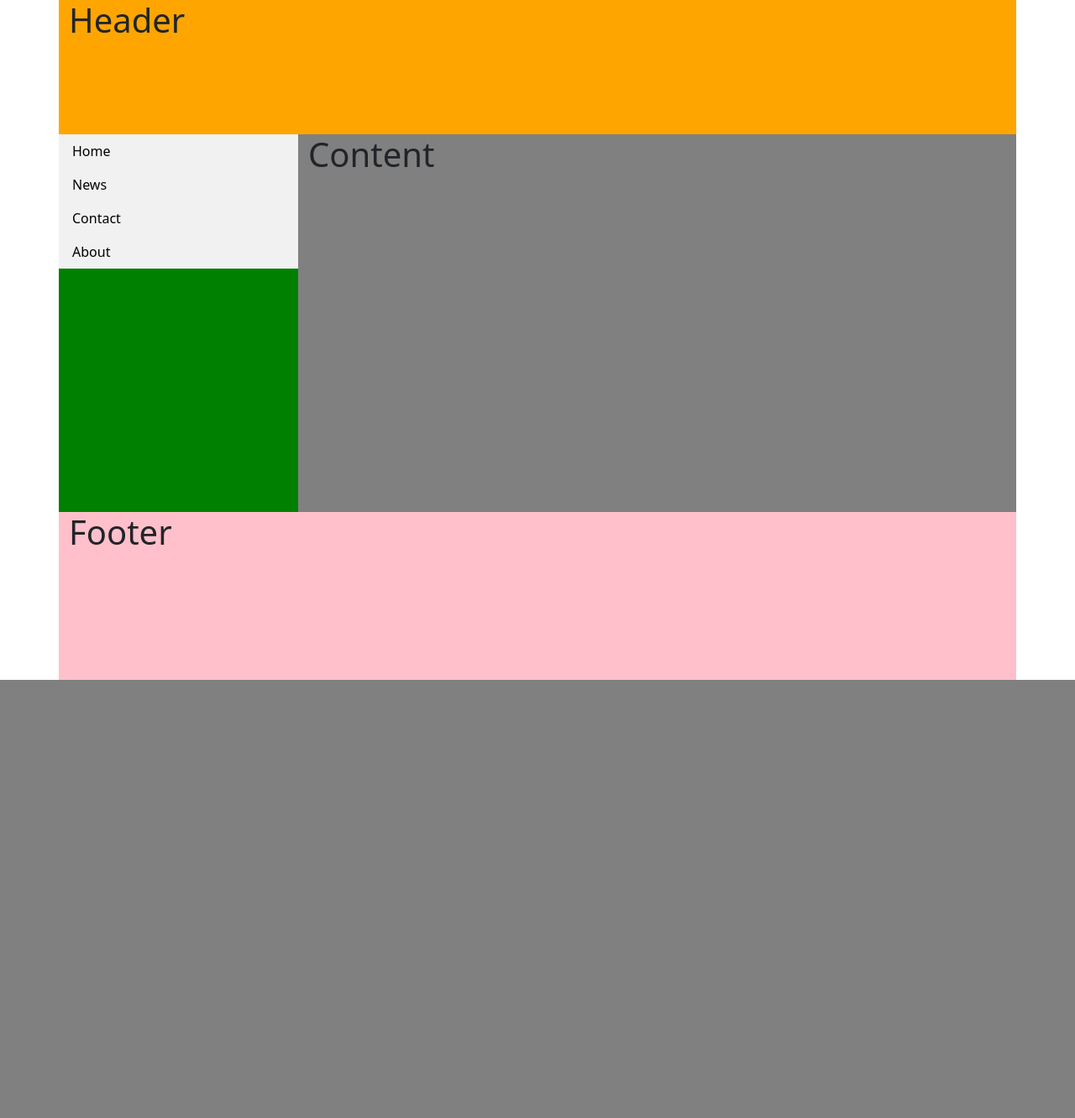
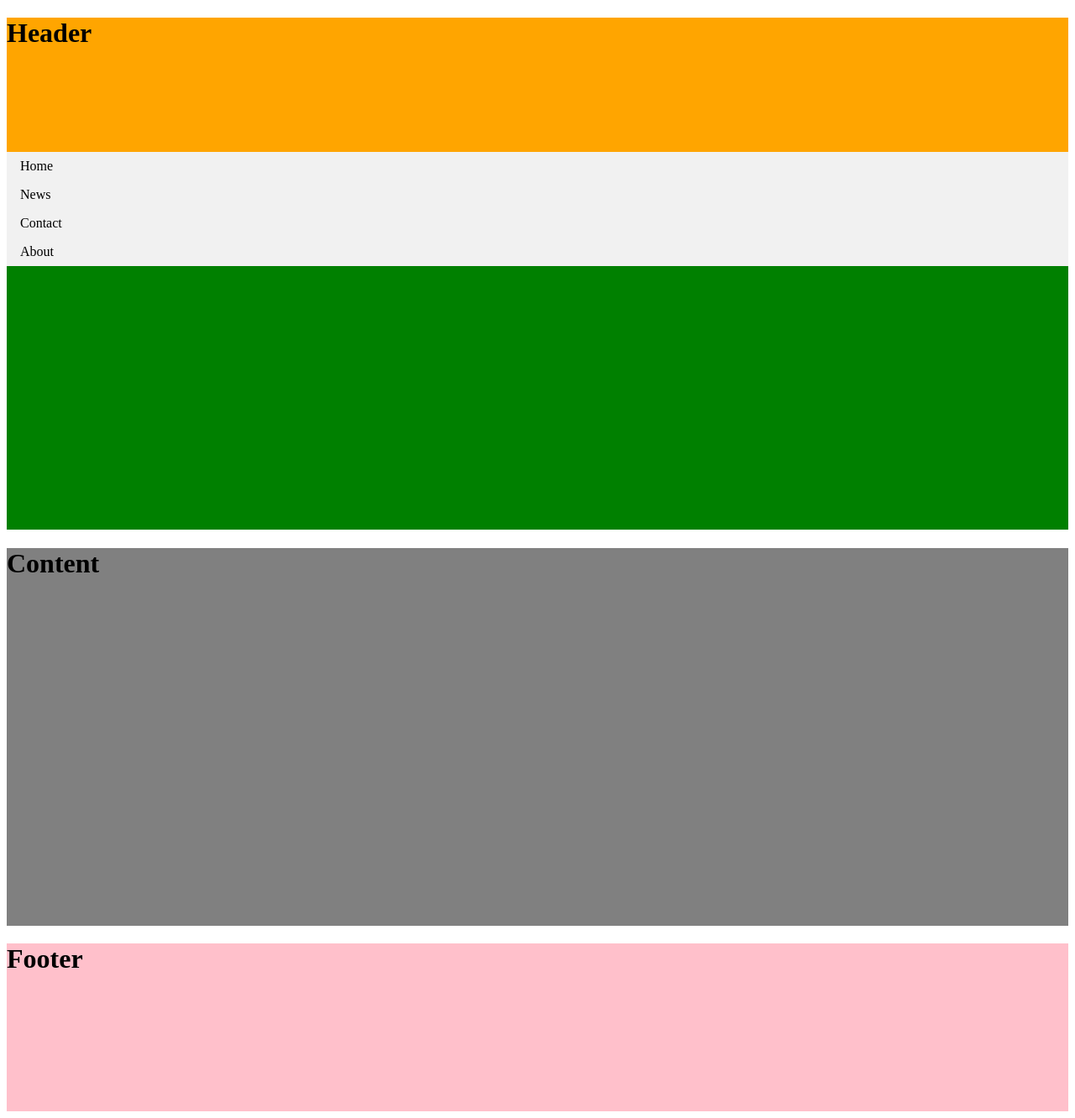
Before and after one commit to waiwaix43/Nakhon-Si-Thammarat-Project, a PHP site: page / in a window 1280 px wide. Shown: the whole page at 84% size. Before the commit the page ends 810 px from the top, so only its background shows below. Run offline with PHP 8.4, Linux system fonts and the light colour scheme.

Commit message:
Update index.php

```diff
--- a/index.php
+++ b/index.php
@@ -1,13 +1,6 @@
 <!doctype html>
 <html lang="en">
   <head>
-    <!-- Required meta tags -->
-    <meta charset="utf-8">
-    <meta name="viewport" content="width=device-width, initial-scale=1">
-    <!-- Bootstrap CSS -->
-    <link href="https://cdn.jsdelivr.net/npm/bootstrap@5.1.3/dist/css/bootstrap.min.css" rel="stylesheet" integrity="sha384-1BmE4kWBq78iYhFldvKuhfTAU6auU8tT94WrHftjDbrCEXSU1oBoqyl2QvZ6jIW3" crossorigin="anonymous">
-    <title>Chiang Mai Project</title>
-
     <style>
       #header{
         height: 160px;
@@ -73,7 +66,5 @@
         </div>
       </div>
     </div>
-    <!-- Option 1: Bootstrap Bundle with Popper -->
-    <script src="https://cdn.jsdelivr.net/npm/bootstrap@5.1.3/dist/js/bootstrap.bundle.min.js" integrity="sha384-ka7Sk0Gln4gmtz2MlQnikT1wXgYsOg+OMhuP+IlRH9sENBO0LRn5q+8nbTov4+1p" crossorigin="anonymous"></script>
   </body>
 </html>
```
